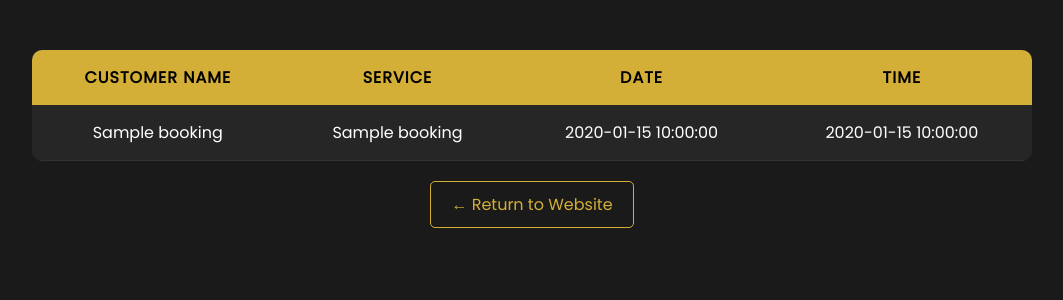
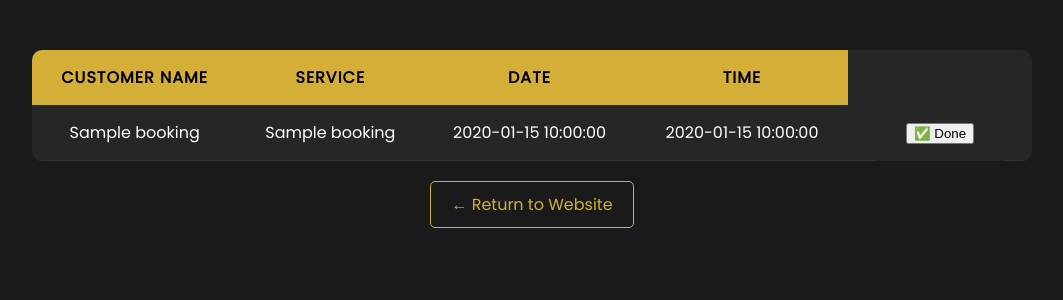
Before and after one commit to Dharmatejamalla817/swetha-parlour-webb, a Flask app: template templates/admin.html in a window 1280 px wide. Shown: the part 230-530 px from the top of the page, without its empty margins (108-1171 px from the left). Run offline with Flask 3, Linux system fonts and the light colour scheme; the template is opened without the code that fills it: most values are stand-ins (such as "Sample title", 1, 10 or a date in 2020).

Commit message:
Update admin.html

```diff
--- a/templates/admin.html
+++ b/templates/admin.html
@@ -38,6 +38,11 @@
                     <td>{{ booking.service_name }}</td>
                     <td>{{ booking.booking_date }}</td>
                     <td>{{ booking.booking_time }}</td>
+                    <td>
+    <form action="/delete/{{ booking.id }}" method="POST" style="display:inline;">
+        <button type="submit" class="btn-delete" onclick="return confirm('Done with this client?')">✅ Done</button>
+    </form>
+</td>
                 </tr>
                 {% else %}
                 <tr>
```
